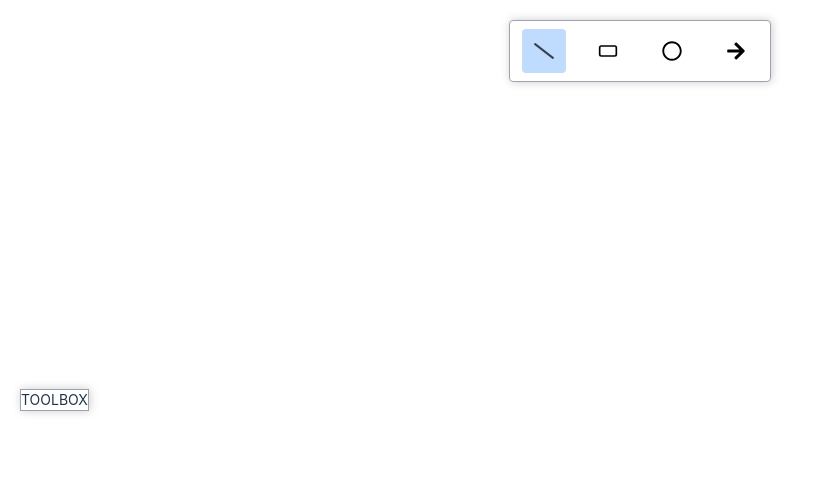
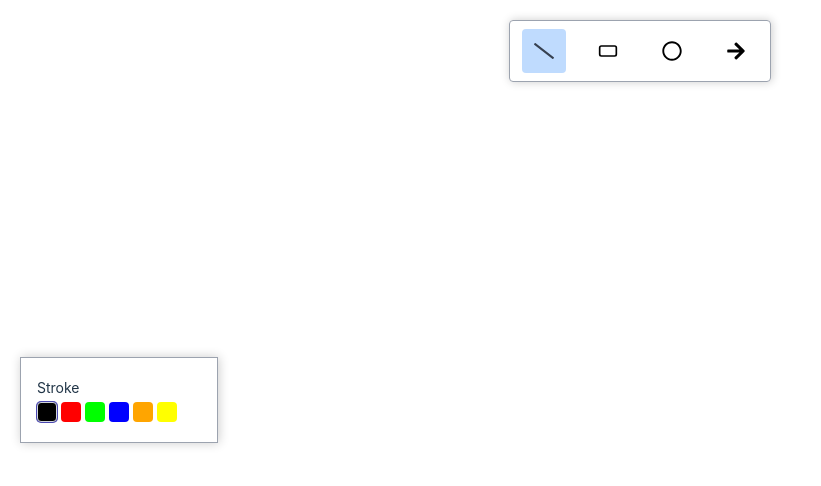
Before and after one commit to SiddharthCA96/WhiteBoard, a React (Vite) app: page / in a window 1280 px wide. Shown: the top 486 px of the page, without its empty margins (0-821 px from the left). Built offline with nearby package versions, Linux system fonts and the light colour scheme.

Commit message:
added toolbox styles and mapped the prev state of an item

```diff
--- a/src/components/Toolbox/index.jsx
+++ b/src/components/Toolbox/index.jsx
@@ -1,11 +1,43 @@
-import React from 'react'
+import React, { useContext } from "react";
 import classes from "./index.module.css";
+import { COLORS } from "../../../constants";
+import cx from "classnames";
+import toolboxContext from "../../store/ToolBoxContext";
+import boardContext from "../../store/board-context";
+
 const ToolBox = () => {
+  //get the current active toolitem
+  const { activeToolItem } = useContext(boardContext);
+  console.log(activeToolItem);
+
+  //get the active toolboxstate
+  const { toolboxState } = useContext(toolboxContext);
+  console.log(toolboxState);
+
+  const strokeColor = toolboxState[activeToolItem]?.stroke;
+  console.log(strokeColor);
+
   return (
     <div className={classes.container}>
-      TOOLBOX
+      <div className={classes.selectOptionContainer}>
+        <div className={classes.toolBoxLabel}>Stroke</div>
+        <div className={classes.colorsContainer}>
+          {Object.keys(COLORS).map((k) => {
+            return (
+              <div
+                key={k} // Always add a unique key when mapping over elements
+                className={
+                  (cx(classes.colorBox,
+                  { [classes.activeColorBox]: strokeColor === COLORS[k] }))
+                }
+                style={{ backgroundColor: COLORS[k] }}
+              />
+            );
+          })}
+        </div>
+      </div>
     </div>
-  )
-}
+  );
+};
 
-export default ToolBox
+export default ToolBox;
--- a/src/store/ToolBoxContext.js
+++ b/src/store/ToolBoxContext.js
@@ -1,5 +1,7 @@
 import { createContext } from "react";
 
-const toolboxContext=createContext({});
+const toolboxContext=createContext({
+    toolboxState:{},
+});
 
 export default toolboxContext;
```
